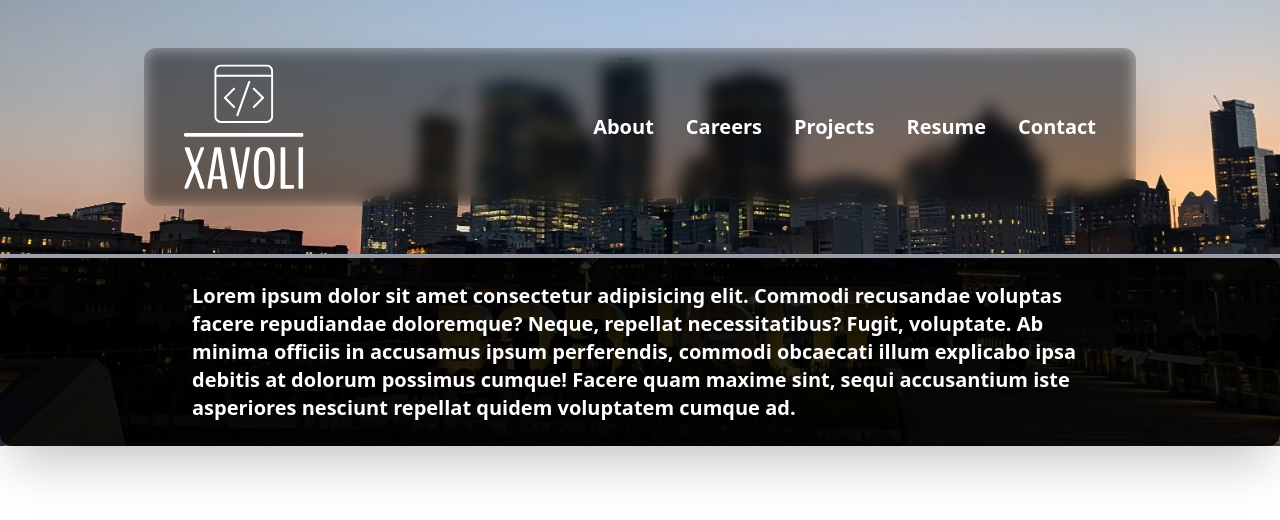
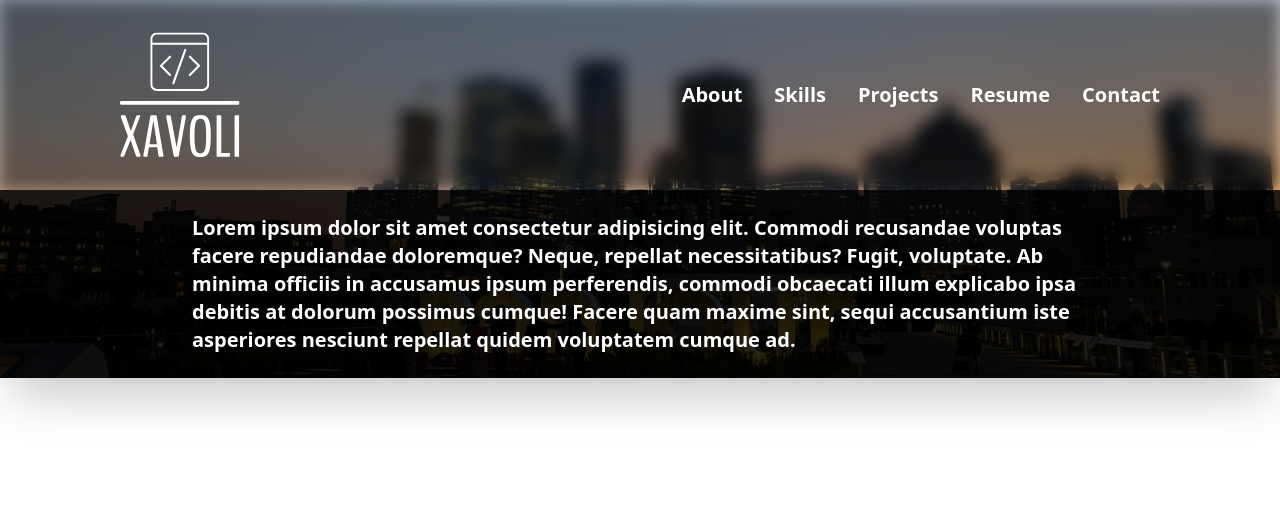
Before and after one commit to XavOli/Xavoli2.0, a website: page index.html in a window 1280 px wide. Drawn offline with Linux system fonts and the light colour scheme.

Commit message:
navbar and logo changes

```diff
--- a/index.html
+++ b/index.html
@@ -11,9 +11,9 @@
         <!--Hero section -->
         <section id="hero" class="">
             <!-- Navbar container -->
-            <header class="container max-w-6xl mx-auto px-6 py-4 md:py-12 md:px-20">
+            <header class="flex w-full justify-center px-6 py-4 md:px-20 backdrop-blur backdrop-brightness-50">
                 <!--Nav bar -->
-                <nav id="navbar" class="flex py-4 px-10 items-center backdrop-blur backdrop-brightness-50 space-y-6 md:space-x-4 rounded-xl md:px-10 md:shadow-2xl md:space-y-0 justify-between">
+                <nav id="navbar" class="flex w-full py-4 px-10 items-center  space-y-6 md:space-x-4 rounded-xl md:px-10 md:space-y-0 justify-between">
                     <!-- Logo -->
                     <a href="#">
                         <img id="logo" src="./assets/logo/svg/logo-no-background-sm.svg" alt="" class="hover:scale-110">
@@ -22,7 +22,7 @@
                     <!-- Menu -->
                     <div id="menu" class="hidden flex-col text-xl space-y-4 items-center text-white justify-center font-bold md:flex md:space-y-0 md:space-x-8 md:rounded-xl md:flex-row">
                              <a href="#" class="nav-link">About</a>
-                            <a href="#" class="nav-link">Careers</a>
+                            <a href="#" class="nav-link">Skills</a>
                             <a href="#" class="nav-link">Projects</a>
                             <a href="#" class="nav-link">Resume</a>
                             <a href="#" class="nav-link">Contact</a>
@@ -37,8 +37,8 @@
                     </div>
                 </nav>
             </header>
-            <div class="border-2 border-gray-400"></div>
-            <div class="px-10 py-6 text-white font-bold md:rounded-xl md:flex md:justify-center md:space-x-10 bg-black bg-opacity-85 md:px-32 lg:text-xl lg:px-48 md:shadow-2xl">
+
+            <div class="px-10 py-6 text-white font-bold md:flex md:justify-center md:space-x-10 bg-black bg-opacity-85 md:px-32 lg:text-xl lg:px-48 md:shadow-2xl">
                 <p>Lorem ipsum dolor sit amet consectetur adipisicing elit. Commodi recusandae voluptas facere repudiandae doloremque? Neque, repellat necessitatibus? Fugit, voluptate. Ab minima officiis in accusamus ipsum perferendis, commodi obcaecati illum explicabo ipsa debitis at dolorum possimus cumque! Facere quam maxime sint, sequi accusantium iste asperiores nesciunt repellat quidem voluptatem cumque ad.</p>
             </div>
         </section>
```
Also changed, not shown: assets/logo/svg/logo-no-background-xs.svg (added), css/style.css.
